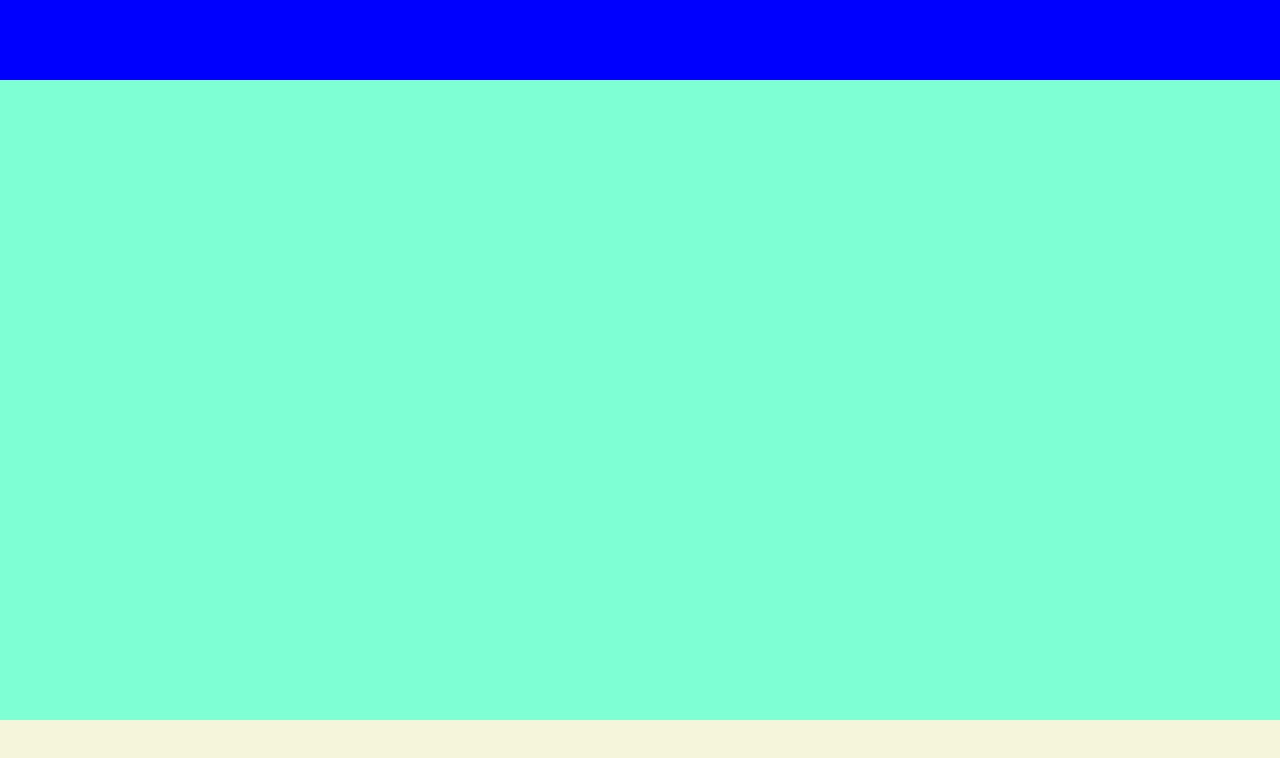
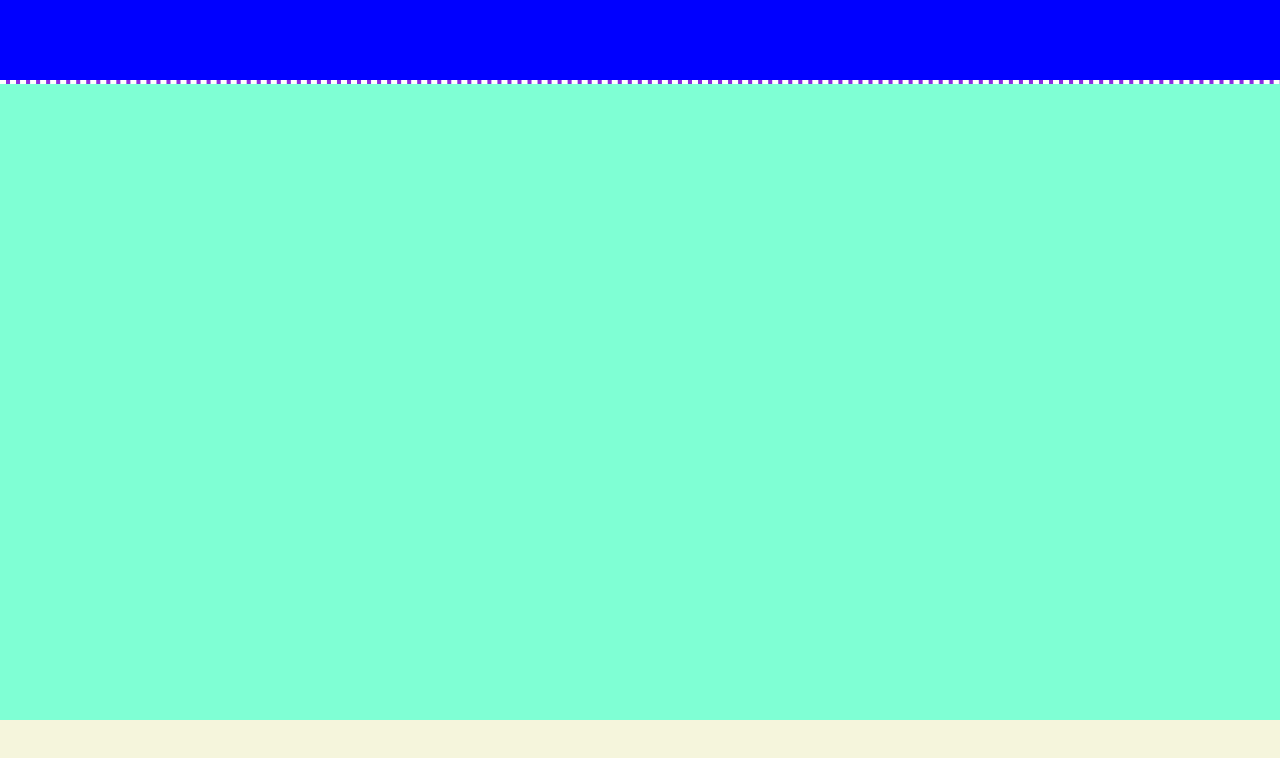
Before and after one commit to Riccardo15Pinto/html-css-zoom, a plain HTML site: page index.html in a window 1280 px wide. Drawn offline with Linux system fonts and the light colour scheme.

Commit message:
set div class container

```diff
--- a/css/style.css
+++ b/css/style.css
@@ -23,3 +23,12 @@ main{
     height: calc(100vh - 160px);
     overflow: auto;
 }
+
+/* utility */
+
+.container{
+    width: 1400px;
+    margin: 0 auto;
+    background-color: blueviolet;
+    border: 2px dashed white;
+}
```
